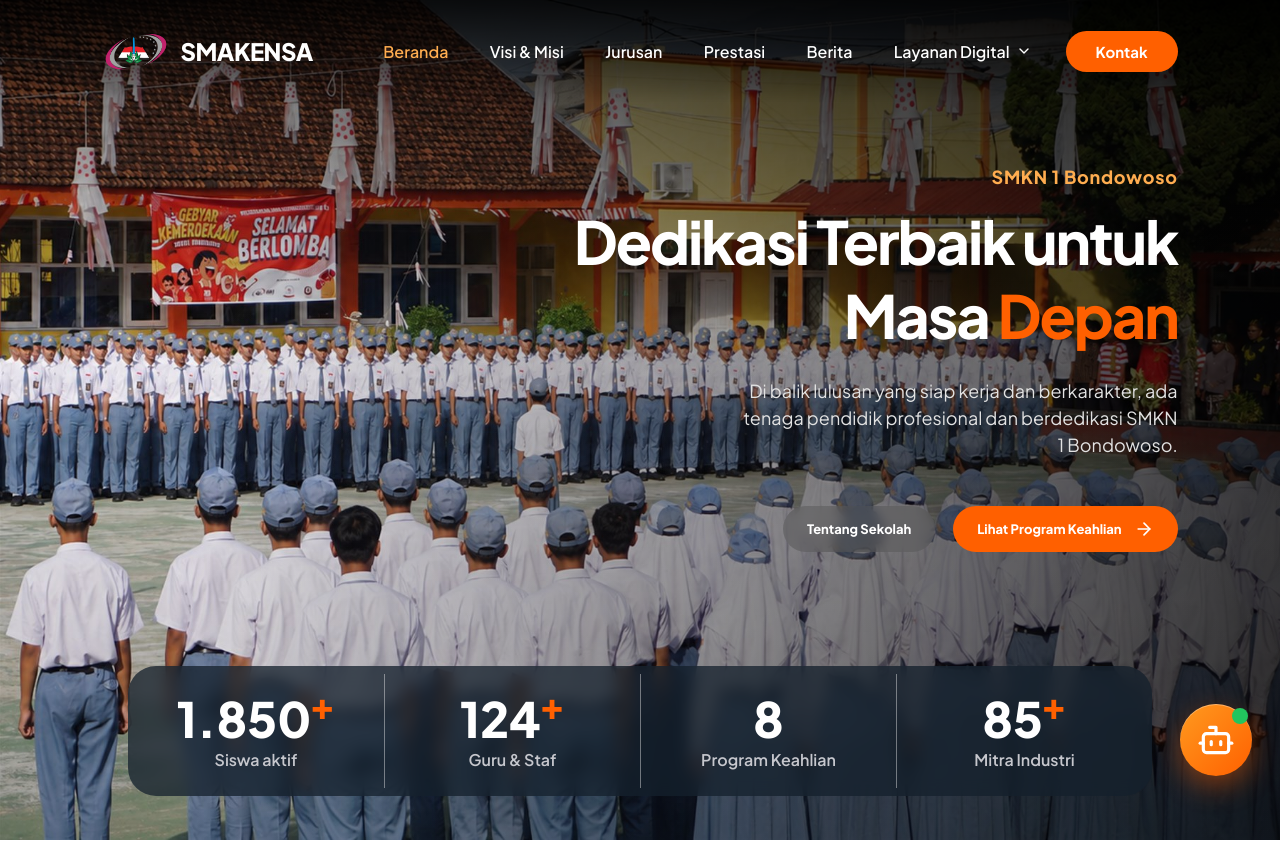
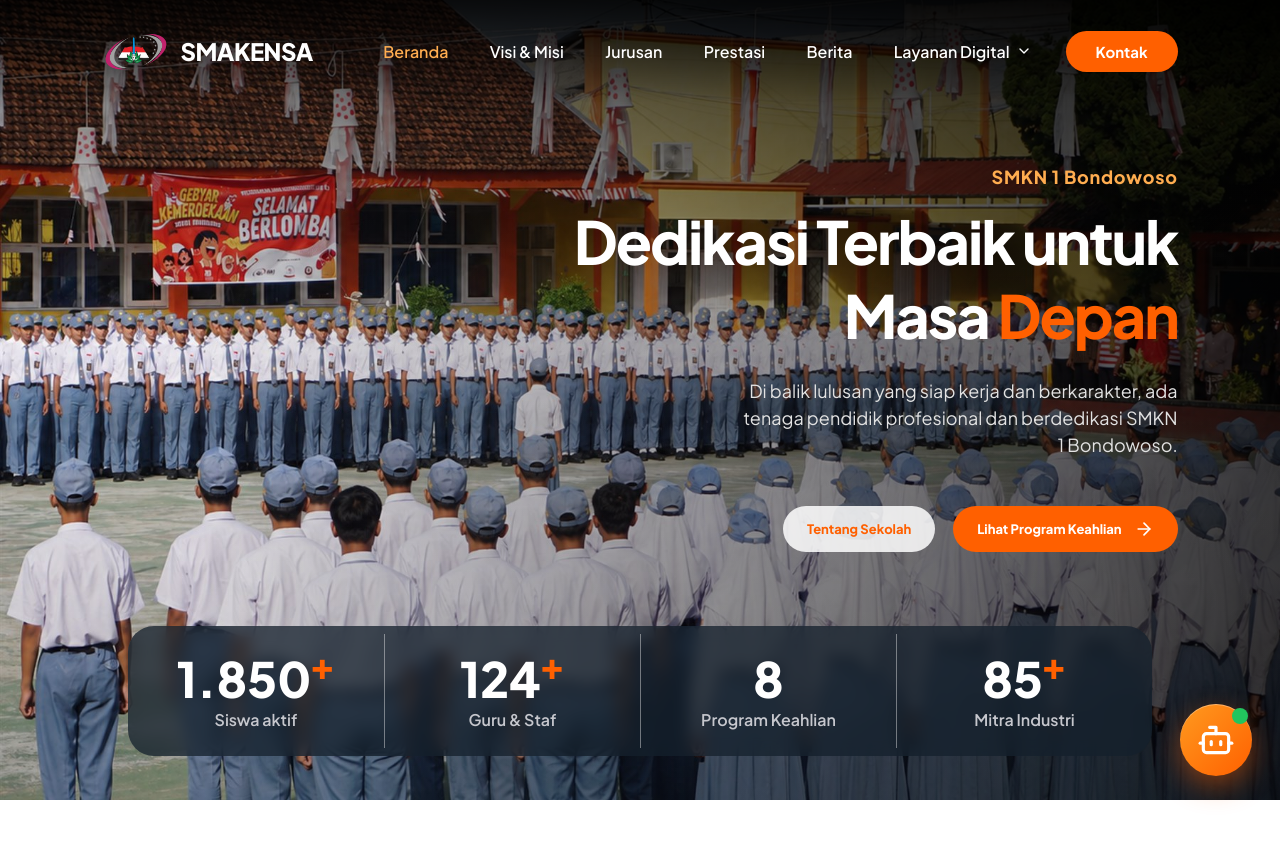
Before and after one commit to zakwantampan/Lomba-JHIC-LandingPage, a React (Vite) app: page / in a window 1280 px wide. Shown: the top 842 px of the page. Built offline with nearby package versions, Linux system fonts and the light colour scheme.

Commit message:
perbaruan konsistensi

```diff
--- a/src/view/style.css
+++ b/src/view/style.css
@@ -445,7 +445,22 @@ section {
   margin-top: 48px;
 }
 
-.btn-hero-outline, .btn-hero-primary {
+.btn-hero-outline{
+  display: inline-flex;
+  align-items: center;
+  justify-content: center;
+  gap: 12px;
+  min-height: 46px;
+  padding: 10px 24px;
+  border-radius: 999px;
+  font-size: 13px;
+  font-weight: 750;
+  color: var(--deep-orange);
+  background: rgba(255, 255, 255, 0.846);
+  transition: transform 0.15s, background 0.15s;
+}
+
+ .btn-hero-primary {
   display: inline-flex;
   align-items: center;
   justify-content: center;
@@ -459,12 +474,6 @@ section {
   transition: transform 0.15s, background 0.15s;
 }
 
-.btn-hero-outline {
-  /* border: 1px solid rgba(255, 255, 255, 0.7); */
-  background: rgba(85, 85, 85, 0.45);
-  backdrop-filter: blur(6px);
-  -webkit-backdrop-filter: blur(6px);
-}
 
 .btn-hero-outline:hover {
   background: rgba(255, 255, 255, 0.2);
@@ -491,7 +500,7 @@ section {
   grid-template-columns: repeat(4, minmax(0, 1fr));
   padding: 8px 0;
   /* border: 1px solid rgba(255, 255, 255, 0.35); */
-  border-radius: 28px;
+  border-radius: 26px;
   background: rgba(20, 32, 45, 0.75);
   backdrop-filter: blur(8px);
   -webkit-backdrop-filter: blur(8px);
@@ -677,7 +686,7 @@ section {
 
 .visi-card, .misi-card, .tujuan-card {
   background: #fff;
-  border-radius: 16px;
+  border-radius: 26px;
   box-shadow: 0 4px 14px rgba(0, 0, 0, 0.08);
   padding: 32px 36px;
   position: relative;
@@ -1149,15 +1158,15 @@ section {
 .prestasi-header-bar {
   display: flex;
   align-items: center;
-  gap: 1.25rem;
+  gap:0.5rem;
   margin-bottom: 2rem;
 }
 
 .prestasi-trophy-circle {
   background-color: #f39c12; /* Warna oranye terang */
-  width: 90px;
-  height: 90px;
-  /* border-radius: 200px; Membuat efek buletan sempurna */
+  width: 150px;
+  height: 150px;
+  border-radius: 0px 0px 200px 200px;
   display: flex;
   align-items: center;
   justify-content: center;
@@ -1165,10 +1174,16 @@ section {
   box-shadow: 0 4px 15px rgba(243, 156, 18, 0.3);
 }
 
+.prestasi-trophy-circle img {
+  width: 110px;
+  bottom: 0px
+
+
+}
+
 .prestasi-title-custom {
   display: flex;
   flex-direction: column;
-  margin-top: 10px;
   font-size: clamp(28px, 4.1vw, 54px);
   font-weight: 800;
   line-height: 1;
@@ -1205,7 +1220,7 @@ section {
   margin-inline: auto;
   background: #fff;
   padding: 16px;
-  border-radius: 16px;
+  border-radius: 26px;
   position: relative;
   box-shadow: 0 10px 30px rgba(0, 0, 0, 0.15);
 }
@@ -1490,7 +1505,7 @@ section {
   display: flex;
   flex-direction: column;
   gap: 13px;
-  padding: 26px 22px;
+  padding: 26px;
   min-width: 0;
 }
 
@@ -1547,7 +1562,7 @@ section {
 
 .sub-news-card {
   /* border: 1px solid #d4d4d4; */
-  border-radius: 20px;
+  border-radius: 26px;
   background: #fff;
   overflow: hidden;
   display: flex;
@@ -1605,7 +1620,7 @@ section {
 
 .news-sidebar-col {
   padding: 32px 24px;
-  border-radius: 36px;
+  border-radius: 26px;
   background: #fff;
   box-shadow: 0 4px 14px rgba(0, 0, 0, 0.05);
 }
@@ -1714,7 +1729,7 @@ section {
   max-width: 290px;
   flex-shrink: 0;
   background: #fff;
-  border-radius: 14px;
+  border-radius: 26px;
   overflow: hidden;
   position: relative;
   box-shadow: 0 4px 12px rgba(0, 0, 0, 0.06);
@@ -1851,7 +1866,8 @@ section {
   display: flex;
   align-items: center;
   width: max-content;
-  animation: scrollMarquee 25s linear infinite; /* 25s adalah kecepatan putaran */
+  animation: scrollMarquee 25s linear infinite;
+  margin-top: 50px;
 }
 
 /* Jeda saat di-hover (opsional, logo akan berhenti saat kursor diarahkan) */
@@ -1944,7 +1960,7 @@ section {
   padding: 20px;
   background: #fff;
   /* border: 1px solid #ffb566; */
-  border-radius: 14px;
+  border-radius: 26px;
 }
 
 .info-icon-box {
@@ -1981,7 +1997,7 @@ section {
   flex-direction: column;
   background: #fff;
   /* border: 1px solid #bbb; */
-  border-radius: 28px;
+  border-radius: 26px;
   padding: 38px 34px;
   box-shadow: 0 8px 24px rgba(0, 0, 0, 0.05);
 }
@@ -3168,3 +3184,10 @@ body:has(dialog[open]) {
     scroll-behavior: auto !important;
   }
 }
+
+@media (min-width: 769px) {
+  .hero-section {
+    min-height: 100vh;
+    min-height: 100dvh;
+  }
+}
```
